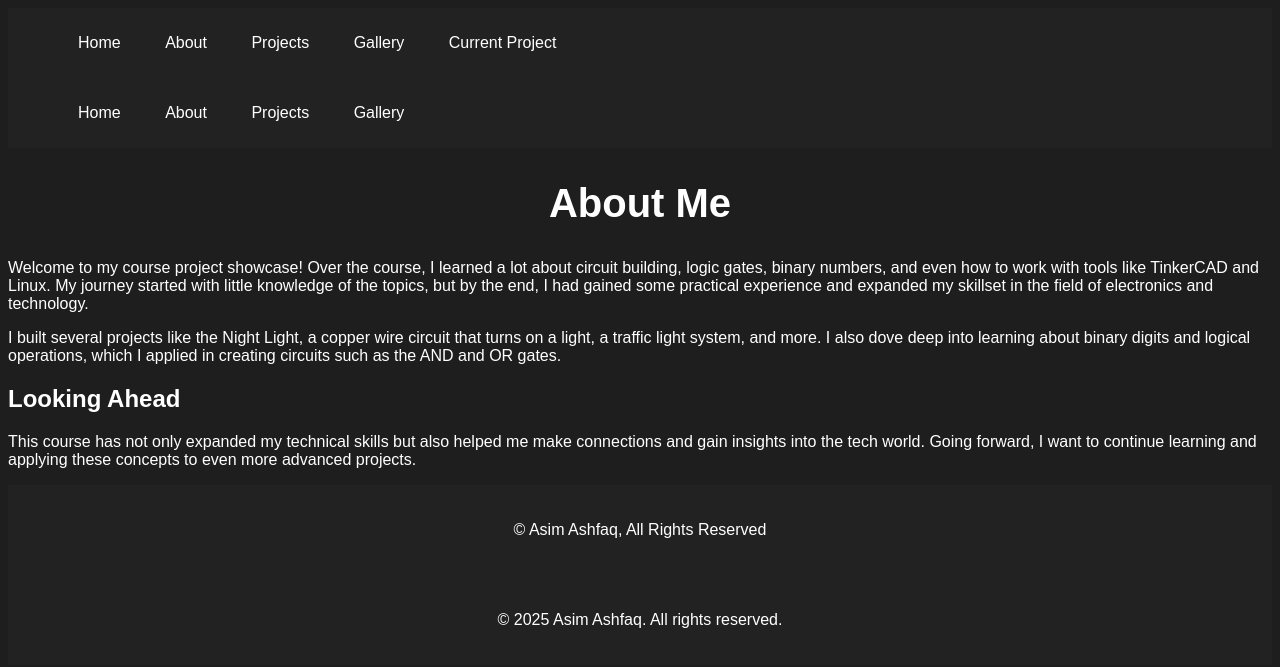
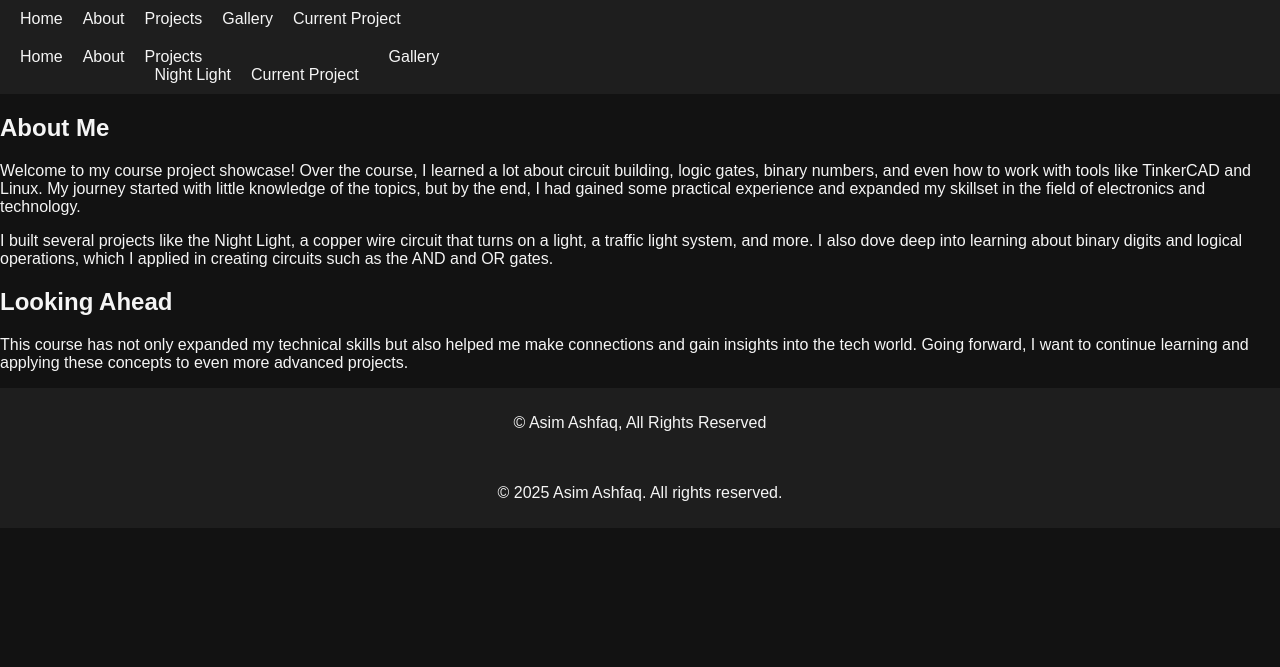
Before and after one commit to Asim-A-dev/Asim.github.io, a Jekyll site: the page built from about.html, in a window 1280 px wide. Shown: the top 667 px of the page. Built offline with Jekyll 4.4.1, drawn with Linux system fonts in a browser that asks for light colours.

Commit message:
Update style.css

```diff
--- a/assets/css/style.css
+++ b/assets/css/style.css
@@ -1,65 +1,47 @@
-/* Style.css - Customizations for dark theme and layout */
 body {
-  background-color: #1e1e1e;
-  color: #fff;
     font-family: Arial, sans-serif;
+    background-color: #121212;
+    color: #f5f5f5;
+    margin: 0;
+    padding: 0;
 }
 
-header {
-  background-color: #222;
+nav {
+    background: #1e1e1e;
     padding: 10px;
 }
 
-header nav ul {
+nav ul {
     list-style-type: none;
+    padding: 0;
+    margin: 0;
+    display: flex;
 }
 
-header nav ul li {
-  display: inline-block;
-  margin: 0 20px;
+nav ul li {
+    margin: 0 10px;
 }
 
-header nav ul li a {
-  color: #fff;
+nav ul li a {
+    color: #f5f5f5;
     text-decoration: none;
-}
-
-header nav ul li a:hover {
-  color: #bbb;
-}
-
-header nav ul li ul {
-  display: none;
-  position: absolute;
-  background-color: #333;
-  padding: 10px;
-}
-
-header nav ul li:hover ul {
-  display: block;
 }
 
 footer {
     text-align: center;
-  padding: 20px;
-  background-color: #222;
+    padding: 10px;
+    background: #1e1e1e;
+    color: #f5f5f5;
 }
 
-h1 {
-  font-size: 2.5rem;
-  text-align: center;
+main img {
+    max-width: 100%;
+    height: auto;
+    margin: 10px 0;
 }
 
 video {
+    display: block;
     max-width: 100%;
     margin: 20px 0;
 }
-
-img {
-  max-width: 100%;
-  height: auto;
-  margin-bottom: 15px;
-  display: block;
-  margin-left: auto;
-  margin-right: auto;
-}
```
Lines whose indentation alone changed are shown as unchanged.
